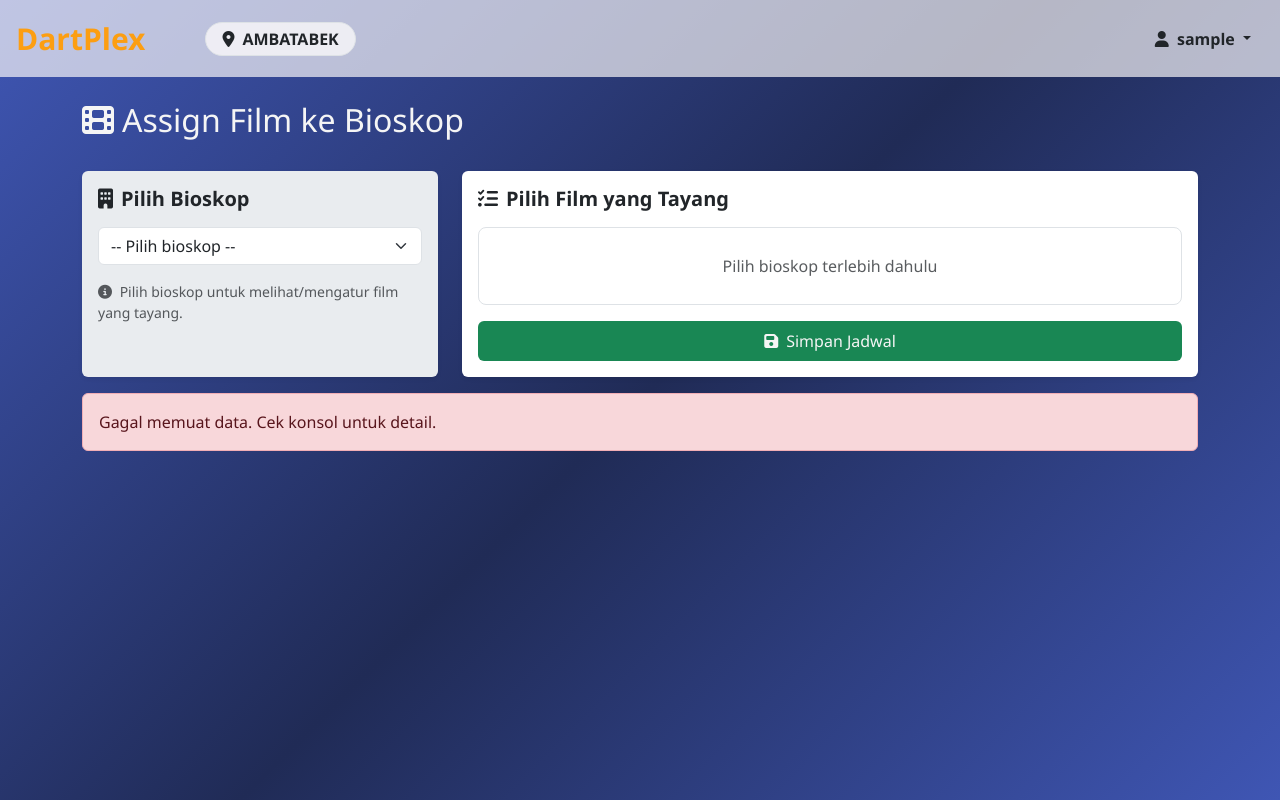
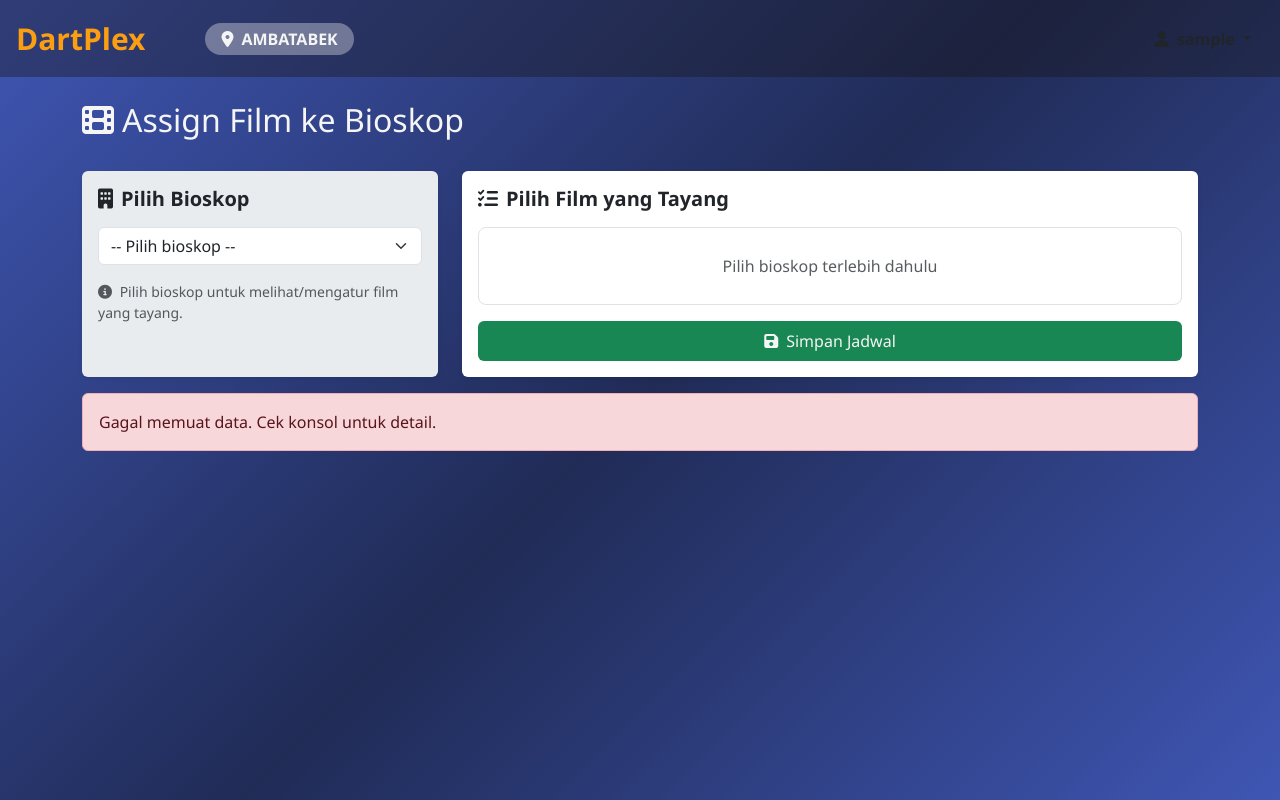
Before and after one commit to EL-43/DartPlex-Cinemas, a website: page External/assign.html in a window 1280 px wide. Drawn offline with nearby package versions, Linux system fonts and the light colour scheme; no server answers; sample sign-in values are in the browser's storage.

Commit message:
Update warna and stuff

```diff
--- a/External/assign.html
+++ b/External/assign.html
@@ -13,7 +13,7 @@
     <!-- Navbar -->
     <div class="d-flex align-items-center p-3 navbar-custom">
         <a href="/index" class="cinema fw-bold">DartPlex</a>
-        <div class="d-inline-flex align-items-center px-3 py-1 rounded-pill border location-badge">
+        <div class="d-inline-flex align-items-center px-3 py-1 rounded-pill location-badge" style="color: whitesmoke;">
             <i class="fas fa-location-dot me-2"></i>
             <span class="fw-bold">AMBATABEK</span>
         </div>
--- a/css/addmovie.css
+++ b/css/addmovie.css
@@ -8,7 +8,7 @@ body {
   position: sticky;
   top: 0;
   z-index: 1000;
-  background-color: rgba(255, 253, 253, 0.338);
+  background-color: rgba(22, 19, 19, 0.377);
 }
 
 .btn-user {
--- a/css/assign.css
+++ b/css/assign.css
@@ -8,7 +8,7 @@ body {
   position: sticky;
   top: 0;
   z-index: 1000;
-  background-color: rgba(255, 253, 253, 0.671);
+  background-color: rgba(22, 19, 19, 0.377);
 }
 
 .cinema {
@@ -19,8 +19,7 @@ body {
 }
 
 .location-badge {
-  background-color: rgba(255, 253, 253, 0.74);
-  border: 1px solid #dee2e6;
+  background-color: rgba(255, 253, 253, 0.338);
   font-weight: bold;
 }
 
--- a/css/movie.css
+++ b/css/movie.css
@@ -8,7 +8,7 @@ body {
   position: sticky;
   top: 0;
   z-index: 1000;
-  background-color: rgba(255, 253, 253, 0.338);
+  background-color: rgba(22, 19, 19, 0.377);
 }
 
 .btn-user {
--- a/css/moviemain.css
+++ b/css/moviemain.css
@@ -8,7 +8,7 @@ body {
   position: sticky;
   top: 0;
   z-index: 1000;
-  background-color: rgba(255, 253, 253, 0.338);
+  background-color: rgba(22, 19, 19, 0.377);
 }
 
 .btn-user {
--- a/js/moviemain.js
+++ b/js/moviemain.js
@@ -121,7 +121,7 @@ document.addEventListener('DOMContentLoaded', async () => {
               </div>
             </div>
             <div class="card-body text-center">
-              <h6 class="card-title">${film.title}</h6>
+              <h6 class="card-title" style="color: whitesmoke;">${film.title}</h6>
               <div class="d-flex justify-content-center gap-2">
                 <span class="badge" style="background-color: rgb(240, 240, 240); color: rgb(33, 37, 41);">
                   ${film.format}
```
Also changed, not shown: External/addmovie.html (+1 -1 lines), External/cinemas.html (+1 -1 lines), External/movie.html (+1 -1 lines), External/moviemain.html (+1 -1 lines), index.html (+1 -1 lines).
